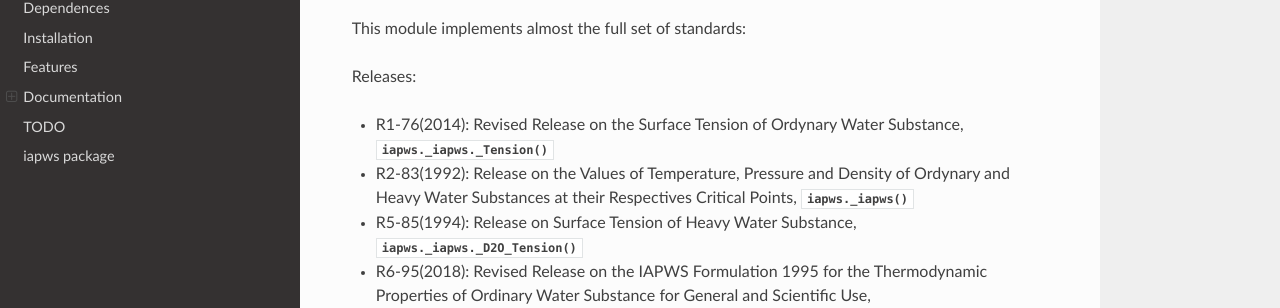
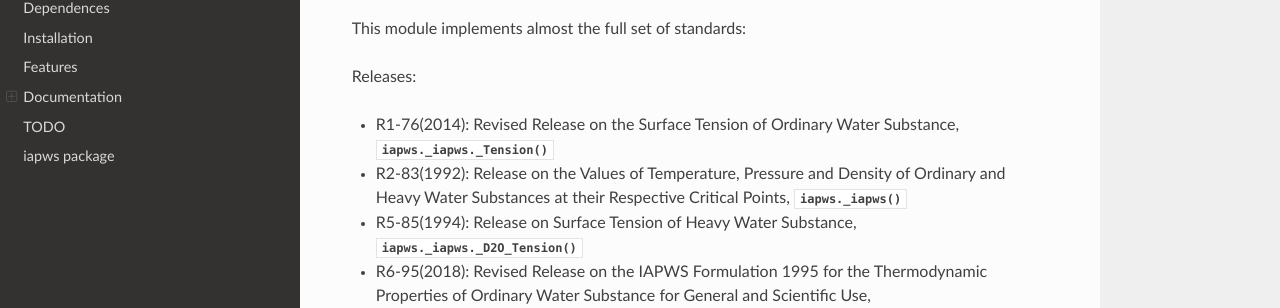
Before and after one commit to jjgomera/iapws, a Sphinx documentation site: the page built from docs/modules.rst, in a window 1280 px wide and 900 px high, scrolled down 744 px. Shown: the part 143-451 px from the top of the window. Built offline with Sphinx 7.4.7 and the Read the Docs theme 2.0.0, drawn with Linux system fonts in a browser that asks for light colours; the version number could not be read and is left out.

Commit message:
Fix several typo in modules.rst

```diff
--- a/docs/modules.rst
+++ b/docs/modules.rst
@@ -41,8 +41,8 @@ This module implements almost the full set of standards:
 
 Releases:
 
-* R1-76(2014): Revised Release on the Surface Tension of Ordynary Water Substance, :func:`iapws._iapws._Tension`
-* R2-83(1992): Release on the Values of Temperature, Pressure and Density of Ordynary and Heavy Water Substances at their Respectives Critical Points, :func:`iapws._iapws`
+* R1-76(2014): Revised Release on the Surface Tension of Ordinary Water Substance, :func:`iapws._iapws._Tension`
+* R2-83(1992): Release on the Values of Temperature, Pressure and Density of Ordinary and Heavy Water Substances at their Respective Critical Points, :func:`iapws._iapws`
 * R5-85(1994): Release on Surface Tension of Heavy Water Substance, :func:`iapws._iapws._D2O_Tension`
 * R6-95(2018): Revised Release on the IAPWS Formulation 1995 for the Thermodynamic Properties of Ordinary Water Substance for General and Scientific Use, :func:`iapws.iapws95.IAPWS95`
 * R7-97(2012): Revised Release on the IAPWS Industrial Formulation 1997 for the Thermodynamic Properties of Water and Steam, :func:`iapws.iapws97`
```
